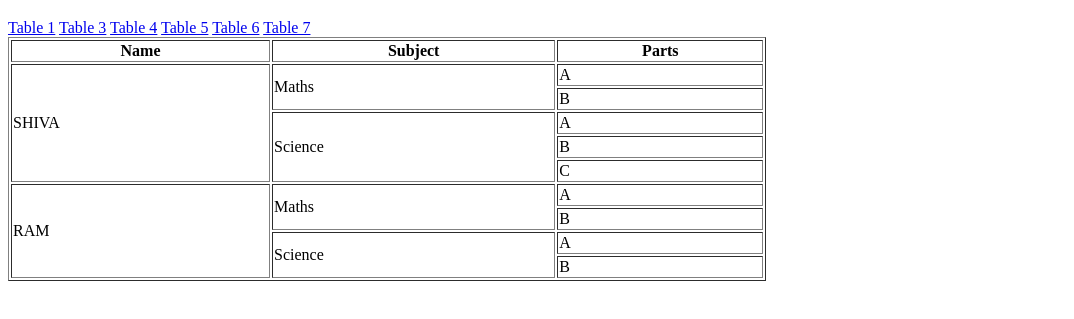
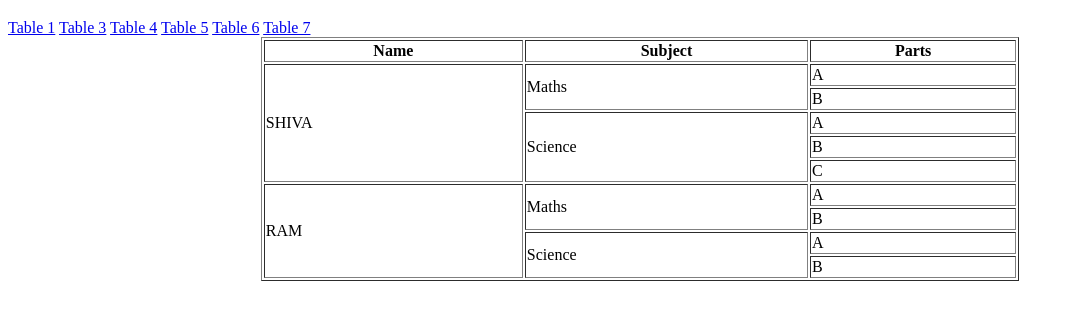
Before and after one commit to MuhammadHadi-developer/Assignment-7, a plain HTML site: page About/Table1.html in a window 1280 px wide. Shown: the part 61-380 px from the top of the page, without its empty margins (0-1074 px from the left). Drawn offline with Linux system fonts and the light colour scheme.

Commit message:
Update Table1.html

```diff
--- a/About/Table1.html
+++ b/About/Table1.html
@@ -13,7 +13,7 @@
 <a href="Table4.html" target="_blank">Table 5</a>
 <a href="Table5.html" target="_blank">Table 6</a>
 <a href="Table6.html" target="_blank">Table 7</a>
-    <table border="1" width="60%">
+  <center>  <table border="1" width="60%">
 <tr>
 <th>Name</th>
 <th>Subject</th>
@@ -53,5 +53,6 @@
 <td>B</td>
 </tr>
 </table>
+</center>
 </body>
 </html>
```
